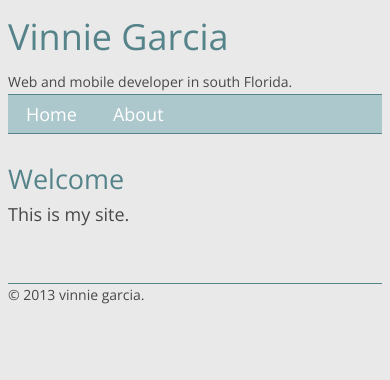
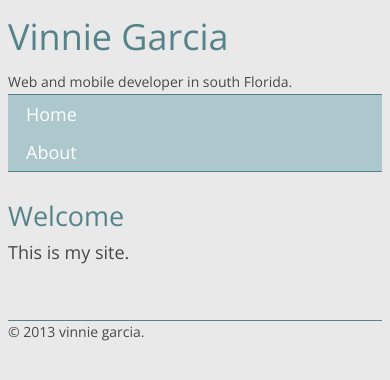
Before and after one commit to vinniegarcia/vinniegarcia.github.com, a Jekyll site: the page built from index.md, in a window 390 px wide. Shown: the top 380 px of the page. Built offline with Jekyll 4.4.1, drawn with Linux system fonts in a browser that asks for light colours; Markdown is read by kramdown in place of the engine named in the settings.

Commit message:
mobile nav flatten

```diff
--- a/css/main.css
+++ b/css/main.css
@@ -131,4 +131,14 @@ p {
   footer {
     padding: 0;
   }
+  nav ul {
+    display: block;
+  }
+  nav ul li {
+    display: block;
+    float: none;
+  }
+  nav ul li a {
+    float: none;
+  }
 }
```
Also changed, not shown: less/main.less (+12 -0 lines).
